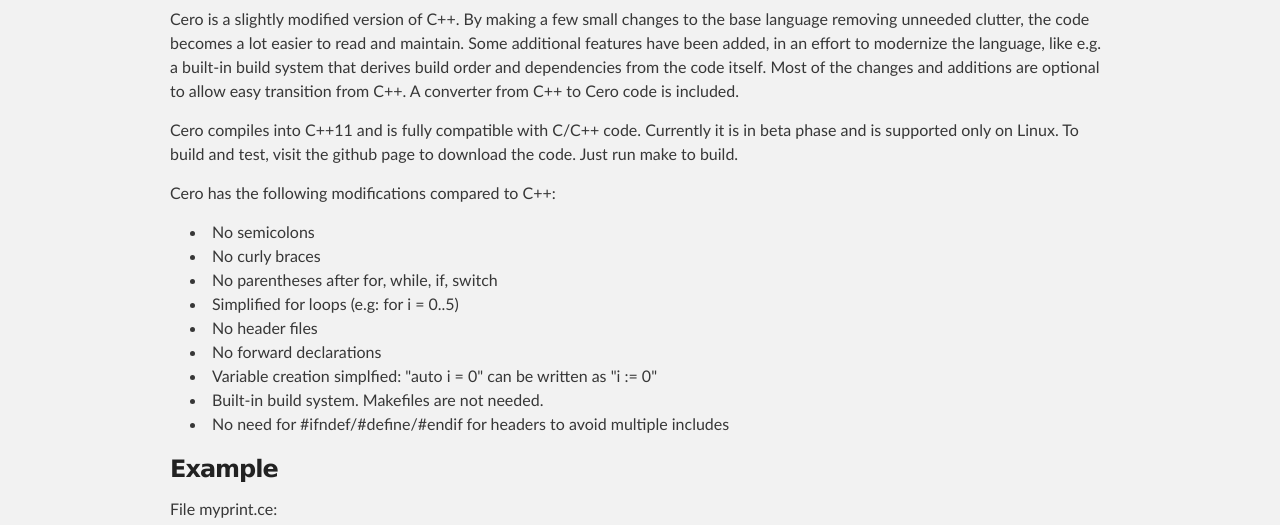
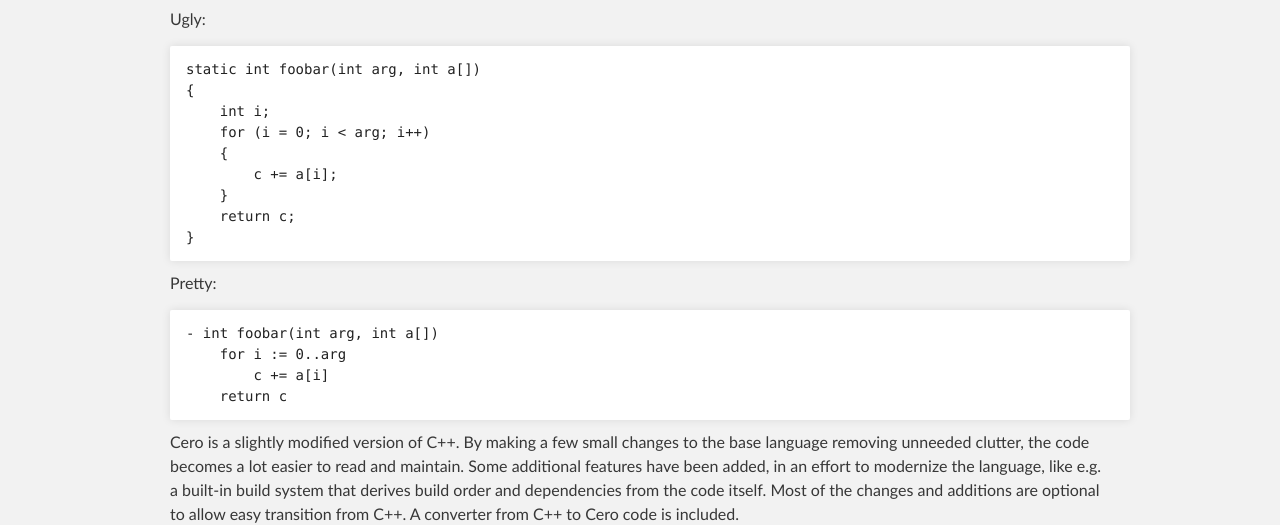
Before and after one commit to suncore/suncore.github.io, a plain HTML site: page index.html in a window 1280 px wide. Shown: the part 275-800 px from the top of the page. Drawn offline with Linux system fonts and the light colour scheme.

Commit message:
Update index page

```diff
--- a/index.html
+++ b/index.html
@@ -35,6 +35,27 @@
 <a href="development.html">Development</a>&nbsp;&nbsp;&nbsp;&nbsp;
 <!--<a href="why.html">Why?</a>&nbsp;&nbsp;&nbsp;&nbsp;-->
 <h2>The Cero Programming Language</h2>
+
+<p>Ugly:</p>
+
+<pre><code>static int foobar(int arg, int a[])
+{
+    int i;
+    for (i = 0; i &lt; arg; i++)
+    {
+        c += a[i];
+    }
+    return c;
+}
+</code></pre>
+
+<p>Pretty:</p>
+
+<pre><code>- int foobar(int arg, int a[])
+    for i := 0..arg
+        c += a[i]
+    return c
+</code></pre>
 
 <p>Cero is a slightly modified version of C++. By making a few small changes to the base language removing unneeded clutter, the code becomes a lot easier to read and maintain. Some additional features have been added, in an effort to modernize the language, like e.g. a built-in build system that derives build order and dependencies from the code itself. Most of the changes and additions are optional to allow easy transition from C++. A converter from C++ to Cero code is included.</p>
 
```
Also changed, not shown: 1 other file.
